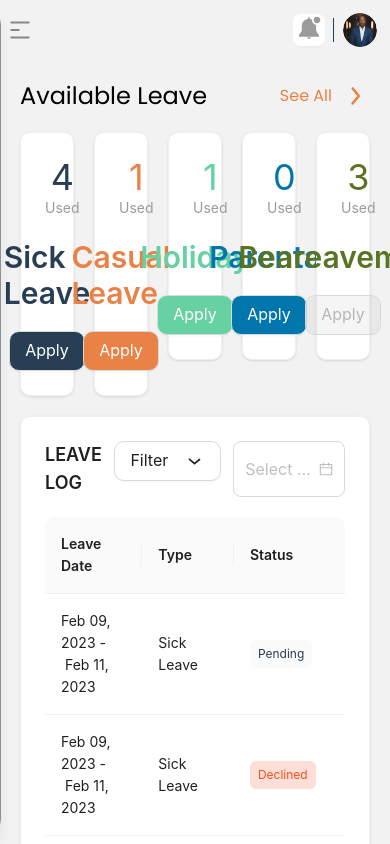
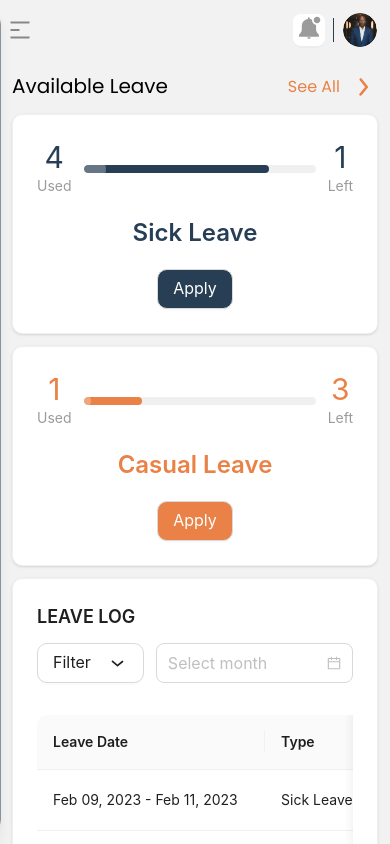
Before and after one commit to The-Colligate/hrs-platform, a Next.js app: page /leave in a window 390 px wide. Built offline with nearby package versions, Linux system fonts and the light colour scheme.

Commit message:
make leave page responsive

```diff
--- a/app/(pages)/leave/all/page.tsx
+++ b/app/(pages)/leave/all/page.tsx
@@ -101,7 +101,7 @@ const data = [
 export default function LeaveAll() {
   const router = useRouter();
   return (
-    <div className="w-full h-full flex flex-col flex-grow p-5">
+    <div className="w-full h-full flex flex-col flex-grow p-5 largeTablet:p-3">
       <div className="flex items-center mb-5">
         <Button
           className="bg-white mr-2 flex items-center"
@@ -109,9 +109,9 @@ export default function LeaveAll() {
           size="large"
           onClick={() => router.back()}
         />
-        <p className="text-2xl">Available Leaves</p>
+        <p className="text-2xl smallTablet:text-xl">Available Leaves</p>
       </div>
-      <div className="w-full grid grid-cols-5 gap-5 mb-5">
+      <div className="w-full grid grid-cols-5 gap-5 mb-5 largeTablet:gap-3 largeTablet:grid-cols-4 tablet:grid-cols-3 smallTablet:grid-cols-2 phone:grid-cols-1">
         {data.map((item) => (
           <Card
             key={item.name}
@@ -125,7 +125,7 @@ export default function LeaveAll() {
             />
             <div className="flex flex-col items-center mt-5">
               <p
-                className={`text-xl font-semibold text-center ${item.textColorClass}`}
+                className={`text-xl font-semibold text-center ${item.textColorClass} text-center w-full overflow-hidden whitespace-nowrap text-ellipsis`}
               >
                 {item.name}
               </p>
--- a/app/(pages)/leave/page.tsx
+++ b/app/(pages)/leave/page.tsx
@@ -52,9 +52,9 @@ const data = [
 
 export default function Leave() {
   return (
-    <div className="w-full h-full flex flex-col flex-grow p-5 overflow-auto custom_scrollbar">
-      <div className="flex justify-between mb-5">
-        <p className="text-2xl">Available Leave</p>
+    <div className="w-full h-full flex flex-col flex-grow p-5 overflow-y-auto custom_scrollbar largeTablet:p-3 largeTablet:!overflow-y-visible">
+      <div className="flex justify-between mb-5 largeTablet:mb-3">
+        <p className="text-2xl smallTablet:text-xl">Available Leave</p>
         <Link
           href="/leave/all"
           className="text-active flex items-center"
@@ -62,11 +62,13 @@ export default function Leave() {
           See All <ChevronRightIcon className="ml-2" />
         </Link>
       </div>
-      <div className="w-full grid grid-cols-10 gap-5 mb-5">
-        {data.map((item) => (
+      <div className="w-full grid grid-cols-10 gap-5 mb-5 largeTablet:mb-3 largeTablet:gap-3 tablet:grid-cols-6 smallTablet:grid-cols-4 phone:grid-cols-2">
+        {data.map((item, index) => (
           <Card
             key={item.name}
-            className="col-span-2 shadow h-min"
+            className={`col-span-2 shadow h-full ${
+              index > 1 ? "smallTablet:hidden" : ""
+            }`}
           >
             <LeaveProgress
               used={item.used}
@@ -75,7 +77,9 @@ export default function Leave() {
               active={item.used < item.total}
             />
             <div className="flex flex-col items-center mt-5">
-              <p className={`text-3xl font-semibold ${item.textColorClass}`}>
+              <p
+                className={`text-2xl font-semibold ${item.textColorClass} text-center w-full overflow-hidden whitespace-nowrap text-ellipsis`}
+              >
                 {item.name}
               </p>
               <Button
@@ -90,9 +94,9 @@ export default function Leave() {
         ))}
       </div>
       <Card className="col-span-10 shadow">
-        <div className="flex justify-between w-full">
+        <div className="flex justify-between w-full tablet:flex-col">
           <p className="uppercase font-semibold text-lg">Leave Log</p>
-          <div className="flex gap-3">
+          <div className="flex gap-3 tablet:my-3">
             <Popover
               placement="bottom"
               content={
@@ -143,6 +147,7 @@ export default function Leave() {
           className="mt-5"
           bordered={false}
           size="large"
+          scroll={{ x: 454 }}
         />
       </Card>
     </div>
@@ -208,7 +213,14 @@ const leaveDataSource = [
   },
 ];
 
-const leaveColumns = [
+const leaveColumns: {
+  title: string;
+  dataIndex: string;
+  key: string;
+  render?: (value: any, record: any) => JSX.Element;
+  fixed?: "left" | "right";
+  width?: number;
+}[] = [
   {
     title: "Leave Date",
     dataIndex: "startDate",
@@ -223,8 +235,8 @@ const leaveColumns = [
         status: string;
       },
     ) => (
-      <p>
-        {format(record.startDate, "MMM dd, yyyy")}&nbsp;-&nbsp;
+      <p className="">
+        {format(record.startDate, "MMM dd, yyyy")} -{" "}
         {format(record.endDate, "MMM dd, yyyy")}
       </p>
     ),
--- a/app/components/common/LeaveProgress.tsx
+++ b/app/components/common/LeaveProgress.tsx
@@ -10,11 +10,11 @@ export const LeaveProgress = (props: {
   const { used, total, color, className, active } = props;
   return (
     <div
-      className={`flex items-center gap-5 max-w-lg mx-auto ${className}`}
+      className={`flex items-center gap-5 max-w-lg mx-auto ${className} largeTablet:gap-3`}
       style={{ color }}
     >
       <div className="text-center">
-        <p className="text-4xl">{used}</p>
+        <p className="text-3xl">{used}</p>
         <p className="text-secondary-high">Used</p>
       </div>
       <Progress
@@ -24,7 +24,7 @@ export const LeaveProgress = (props: {
         strokeColor={color}
       />
       <div className="text-center">
-        <p className="text-4xl">{total - used}</p>
+        <p className="text-3xl">{total - used}</p>
         <p className="text-secondary-high">Left</p>
       </div>
     </div>
```
